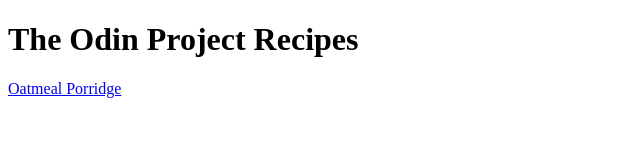
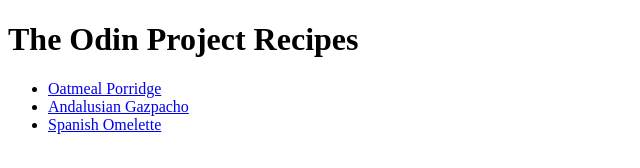
Before and after one commit to logaran/odin-recipes, a plain HTML site: page index.html in a window 1280 px wide. Shown: the whole page, without its empty margins (0-640 px from the left). Drawn offline with Linux system fonts and the light colour scheme.

Commit message:
Add two missing recipes to main page

```diff
--- a/index.html
+++ b/index.html
@@ -1,5 +1,6 @@
 <!DOCTYPE html>
 <html>
+
 <head>
     <meta title="The Odin Project Recipes">
     <meta charset="UTF-8">
@@ -8,8 +9,14 @@
 <header>
 
 </header>
+
 <body>
     <h1>The Odin Project Recipes</h1>
-        <a href="./recipes/porridge.html">Oatmeal Porridge</a>
+    <ul>
+        <li><a href="./recipes/porridge.html">Oatmeal Porridge</a></li>
+        <li><a href="./recipes/gazpacho.html">Andalusian Gazpacho</a></li>
+        <li><a href="./recipes/spanish-omelette.html">Spanish Omelette</a></li>
+    </ul>
 </body>
+
 </html>
```
Also changed, not shown: recipes/porridge.html (+1 -1 lines). Lines whose indentation alone changed are shown as unchanged.
